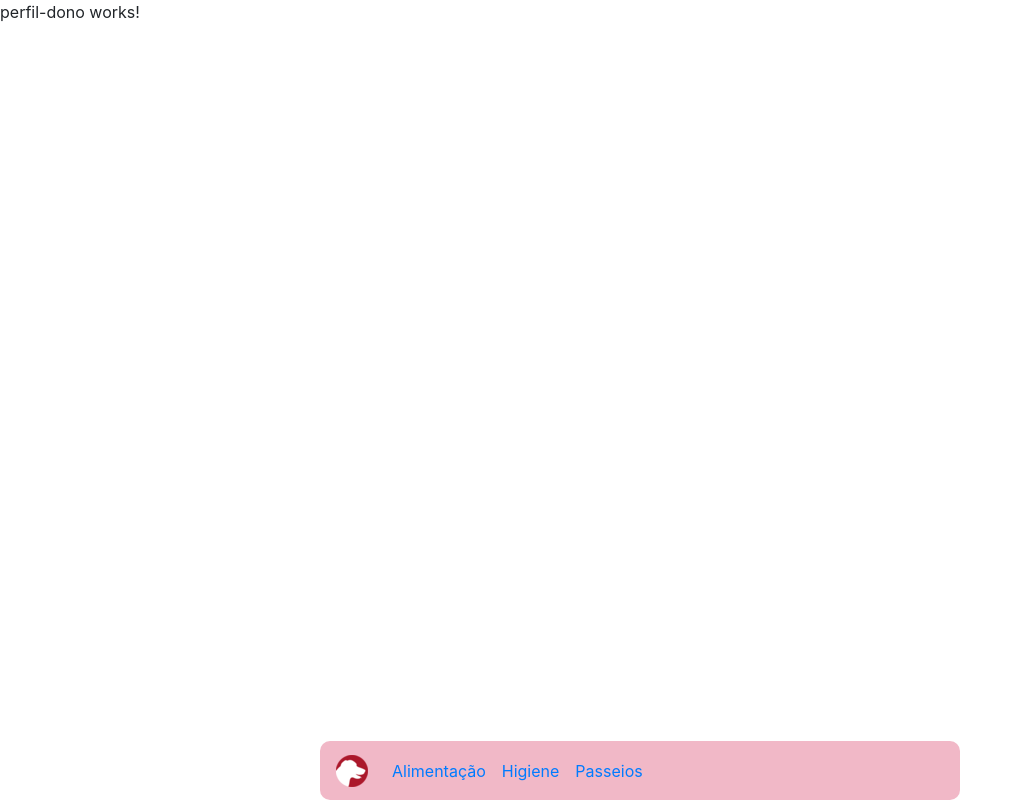
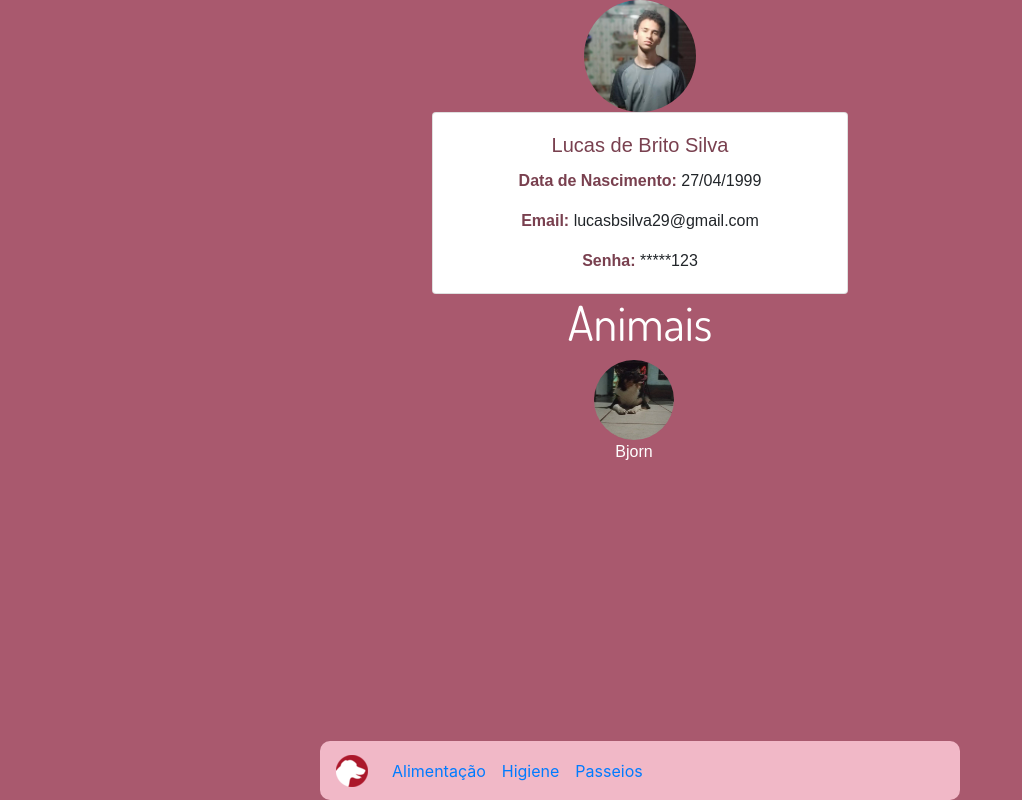
Before and after one commit to Lucs1590/Pet, an Angular app: page /perfil in a window 1280 px wide. Shown: the whole page, without its empty margins (0-1022 px from the left). Built offline with nearby package versions, Linux system fonts and the light colour scheme.

Commit message:
Finalização do perfil do dono

```diff
--- a/src/app/perfil-dono/perfil-dono.component.css
+++ b/src/app/perfil-dono/perfil-dono.component.css
@@ -1,11 +1,49 @@
-b, h5{
+#divPrincipal{
+    text-align:center;
+    background-color:#A9596E;
+    min-height: 100%;
+    width: 100%;
+    font-family: Arial, Helvetica, sans-serif;
+}
+
+#divImg{
+    top: 0;
+    background-color:#A9596E;
+    width: 100%;
+}
+
+#imgPerfil{
+    border-radius: 50%;
+    width: 7rem;
+    height: 7rem;
+}
+
+#cardPrincipal{
+    width: 26rem;
+    left: 50%;
+    margin-left: -13rem;
+}
+
+h2{
+    color: #FFFF;
+    font-family: 'Dosis', sans-serif;
+	font-size: 3rem;
+}
+
+.divPet{
+    margin-right: 0.75rem;
+}
+
+#imgPet{
+    border-radius: 50%;
+    width: 5rem;
+    height: 5rem;
+}
+
+a{
+    color: #FFFFFF;
+}
+
+a:hover, b, h5 {
     color: #79404F;
 }
-
-#navPrincipal{
-    width: 50%;
-    margin-left: 25%;
-    text-align: center;
-    background-color: #F1B8C7;
-    border-radius: 10px;
-}
--- a/src/app/perfil-dono/perfil-dono.component.html
+++ b/src/app/perfil-dono/perfil-dono.component.html
@@ -1,3 +1,22 @@
-<p>
-  perfil-dono works!
-</p>
+<link href="https://fonts.googleapis.com/css?family=Dosis" rel="stylesheet">
+
+<div id="divPrincipal">
+    <div id="divImg">
+        <img src="../assets/principal/perfil.jpg" id="imgPerfil" alt="FotoPerfil">
+    </div>
+    <div class="card" id="cardPrincipal">
+        <div class="card-body">
+            <h5 class="card-title">{{ DonoNome }}</h5>
+            <p class="card-text"><b>Data de Nascimento:</b> {{ DonoDtaNasc }}</p>
+            <p class="card-text"><b>Email: </b> {{ DonoEmail }}</p>
+            <p class="card-text"><b>Senha: </b> {{ DonoPass }}</p>
+        </div>
+    </div>
+    <h2>Animais</h2>
+    <div class="d-inline-flex justify-content-start divPet">
+        <a href="#">
+            <img src="../assets/principal/bjorn02.jpg" id="imgPet" alt="FotoPet">
+            <p>{{ PetNome }}</p>
+        </a>
+    </div>
+</div>
--- a/src/app/perfil-dono/perfil-dono.component.ts
+++ b/src/app/perfil-dono/perfil-dono.component.ts
@@ -6,6 +6,11 @@ import { Component, OnInit } from '@angular/core';
   styleUrls: ['./perfil-dono.component.css']
 })
 export class PerfilDonoComponent implements OnInit {
+  DonoNome = "Lucas de Brito Silva";
+  DonoDtaNasc = "27/04/1999";
+  DonoEmail = "lucasbsilva29@gmail.com";
+  DonoPass = "*****123";
+  PetNome = "Bjorn";
 
   constructor() { }
 
```
